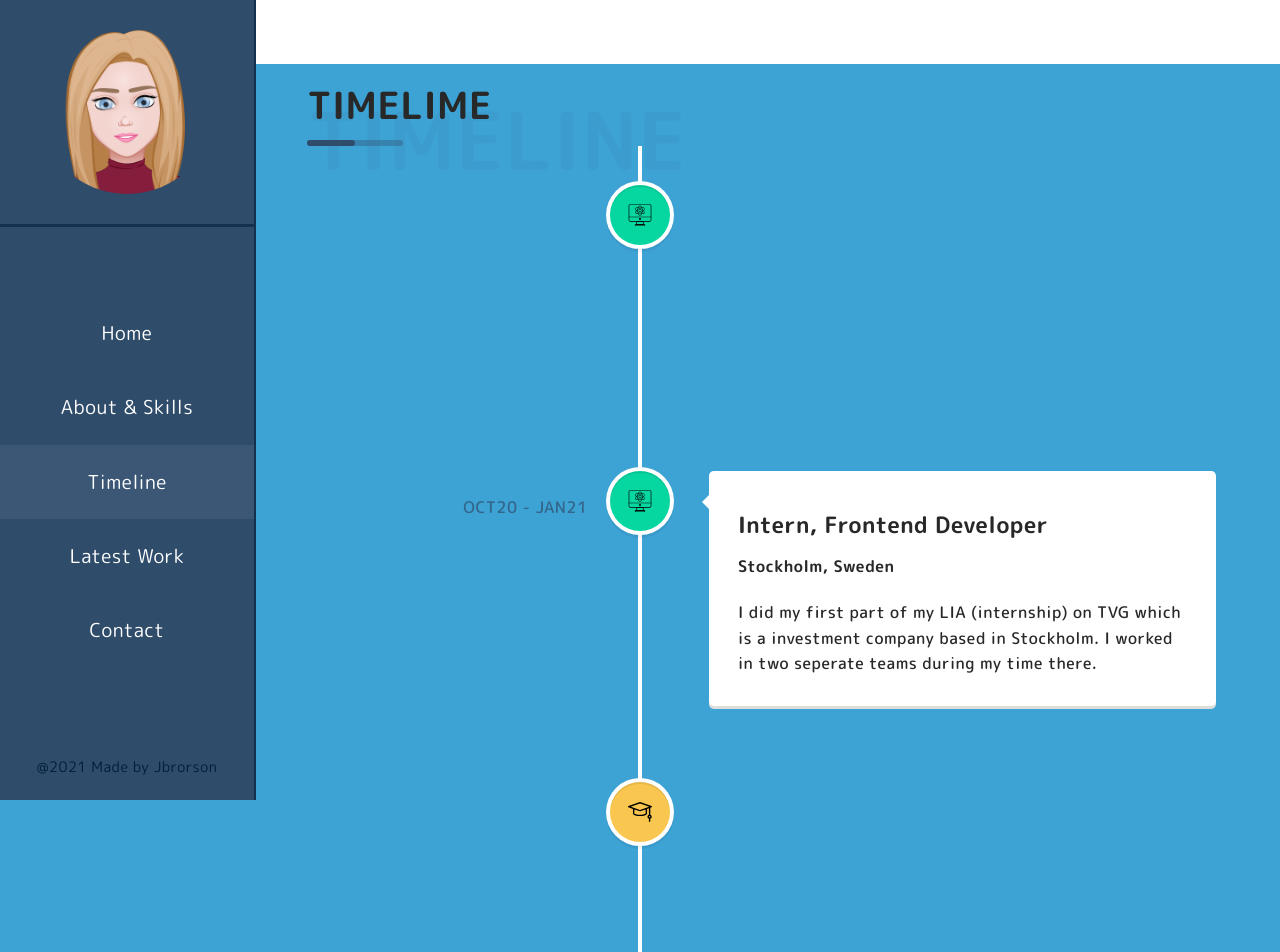
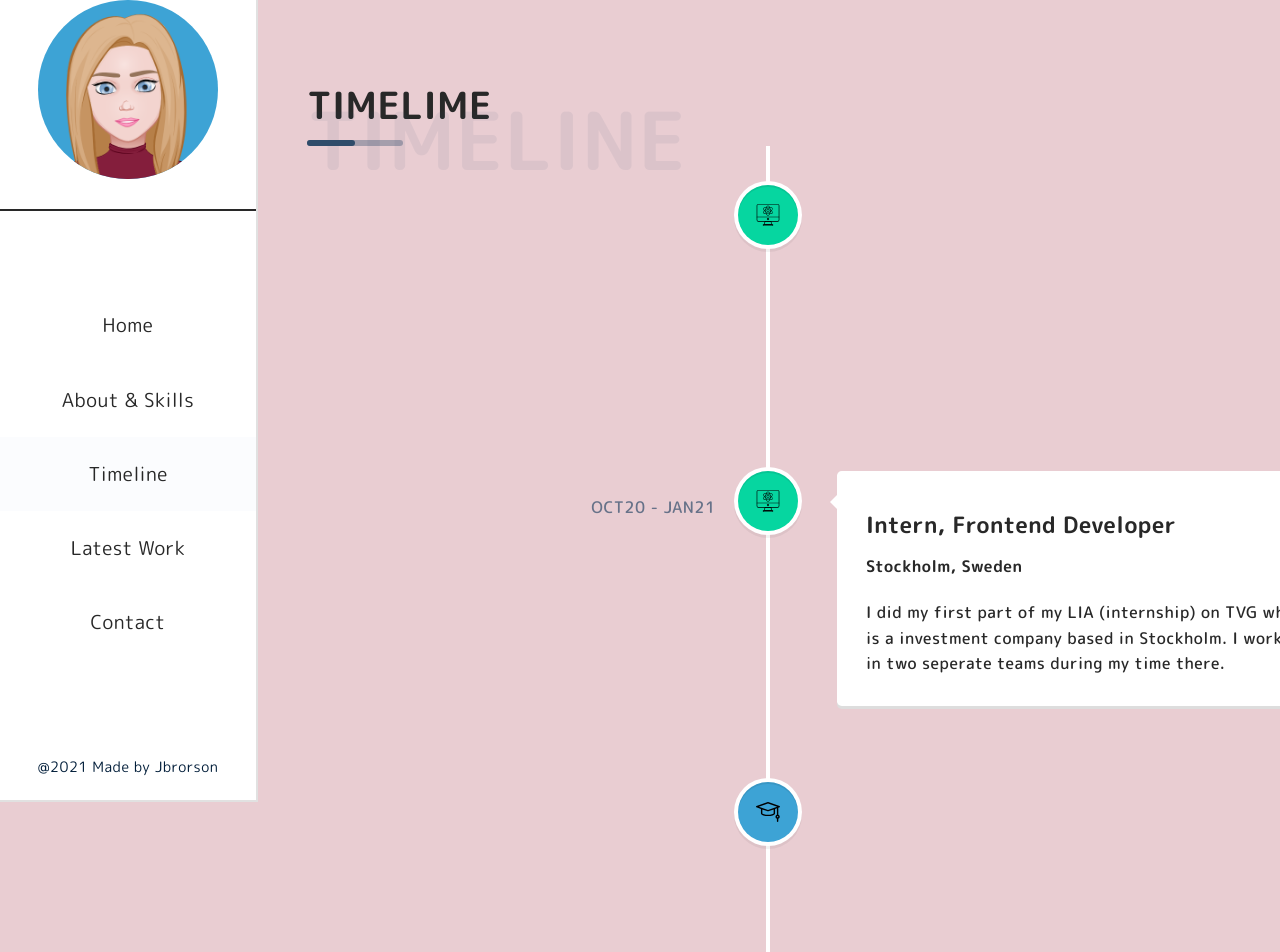
Before and after one commit to jbrorson/exwork, a React (Create React App) app: page /cv in a window 1280 px wide. Shown: the top 952 px of the page. Built offline with nearby package versions, Linux system fonts and the light colour scheme.

Commit message:
New styling

```diff
--- a/src/App.scss
+++ b/src/App.scss
@@ -9,6 +9,11 @@
   padding: 0;
   margin: 0;
   box-sizing: border-box;
+}
+
+html{
+  background: #e9cdd2;
+  // background: linear-gradient(to bottom, #e9cdd2, #ebb2bd);
 }
 
 body{
--- a/src/Components/timelineElements.js
+++ b/src/Components/timelineElements.js
@@ -38,6 +38,24 @@ let timelineElements = [
     date: "FEB19-APR19",
     icon: "education",
   },
+  {
+    id: 5,
+    title: "EXAM - Frontend Developer",
+    companyName: "KYH",
+    description: "Graduated!! After 1,5 years of study I have now finished my polytechnic education.",
+    location: "Stockholm, Sweden",
+    date: "AUG19 - MAY21",
+    icon: "education",
+  },
+  {
+    id: 6,
+    title: "Course in C#",
+    companyName: "Nackademin",
+    description: "This was my first step to become a developer. I started my jurney with a basic C# course.",
+    location: "Stockholm, Sweden",
+    date: "FEB19-APR19",
+    icon: "education",
+  },
 ];
 
 export default timelineElements;
--- a/src/Pages/Cv.js
+++ b/src/Pages/Cv.js
@@ -11,17 +11,20 @@ import "react-vertical-timeline-component/style.min.css";
 
 function Cv() {
   let workIconStyles = { background: "#06D6A0" };
-  let eduIconStyles = { background: "#f9c74f" };
+  let eduIconStyles = { background: "#3da3d5" };
 
   return (
+    <>
+      <Title title={"Timelime"} span={"Timeline"} />
       <div className="Timeline">
-      <Title title={"Timelime"} span={"Timeline"} />
+
         <VerticalTimeline>
           {timelineElements.map((element) => {
             let isWorkIcon = element.icon === "work";
 
             return (
               <VerticalTimelineElement
+                // style={{ left: "15%", }}
                 key={element.key}
                 date={element.date}
                 dateClassName="date"
@@ -40,6 +43,7 @@ function Cv() {
           })}
         </VerticalTimeline>
       </div>
+    </>
   )
 }
 
--- a/src/styles/_form.scss
+++ b/src/styles/_form.scss
@@ -53,11 +53,12 @@
     border-radius: 5px;
     text-transform: uppercase;
     color: #fff;
-    background-color: #2f4c6a;
+    background: #295482;
     border: none;
     letter-spacing: 0.5px;
     &:hover{
-      background-color: #2f4c6ae5;
+      color: black;
+      cursor: pointer;
     }
   }
   h2{
@@ -78,6 +79,6 @@
 }
 
 .form-img{
-  background-color: rgb(144, 219, 238);
+  background-color: #e6ecee;
   margin: 1rem 1rem 0 1rem;
 }
--- a/src/styles/_layout.scss
+++ b/src/styles/_layout.scss
@@ -1,14 +1,17 @@
 .App {
+  min-width: 100%;
   .sidebar {
     top: 0;
     bottom:0;
     width: 20%;
     height: 100vh;
-    background-color: #2f4c6a;
+    background: #fff;
+    // background: #de778a;
     position: fixed;
-    border-right: 2px solid #143250;
+    box-shadow: 0 0 0 2px #e1e1e1;
+    // border-right: 2px solid #22619f;
     z-index: 11;
-    color: #fff;
+    color: #282828;
     transition: all .5s ease-out;
     @media screen and (max-width: 1000px){
       transform: translateX(-100%);
--- a/src/styles/_navbar.scss
+++ b/src/styles/_navbar.scss
@@ -8,15 +8,19 @@
         align-items: center;
 
       .profile{
+          top: 0;
           width: 100%;
           text-align: center;
-          margin-top: 1rem;
-          border-bottom: 3px solid #143250;
+        //   background: #3da3d5;
+        //   margin-top: 1rem;
+          border-bottom: 2px solid #282828;
+          background: #fff;
           img{
               width: 70%;
               border-radius: 100%;
-            //   border: 2px solid #ADEFD1FF;
+              background: #fff;
               margin-bottom: 1rem;
+              background: #3da3d5;
           }
       }
 
--- a/src/styles/_timeline.scss
+++ b/src/styles/_timeline.scss
@@ -1,3 +1,10 @@
 .Timeline{
-  background: #3da3d5;
+  // background: #3da3d5;
+  background: #e9cdd2;
+  width: 100vw;
+  right: 0;
 }
+
+.vertical-timeline{
+  left: 10%;
+}
```
Lines whose indentation alone changed are shown as unchanged.
